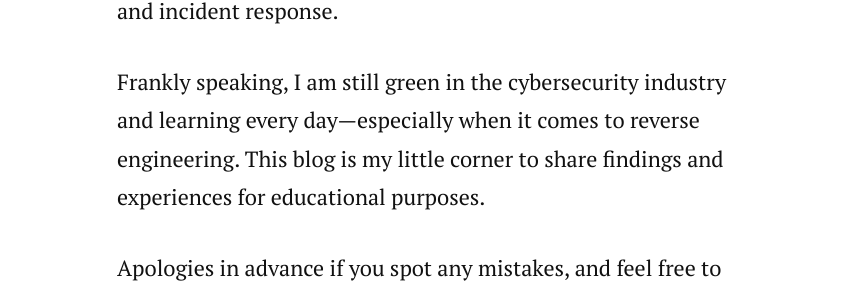
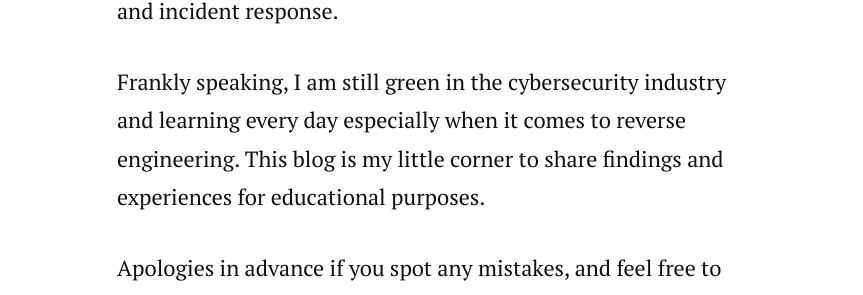
Before and after one commit to HareezIshraf5/hareezishraf5.github.io, a Jekyll site: the page built from about.md, in a window 1280 px wide. Shown: the part 854-1149 px from the top of the page, without its empty margins (208-1071 px from the left). Built offline with Jekyll 4.4.1, drawn with Linux system fonts in a browser that asks for light colours; nearby versions of some CDN libraries.

```diff
--- a/about.md
+++ b/about.md
@@ -16,7 +16,7 @@ title: About Author
   </p>
 
   <p>
-    Frankly speaking, I am still green in the cybersecurity industry and learning every day—especially when it comes to reverse engineering.
+    Frankly speaking, I am still green in the cybersecurity industry and learning every day especially when it comes to reverse engineering.
     This blog is my little corner to share findings and experiences for educational purposes.
   </p>
 
```
